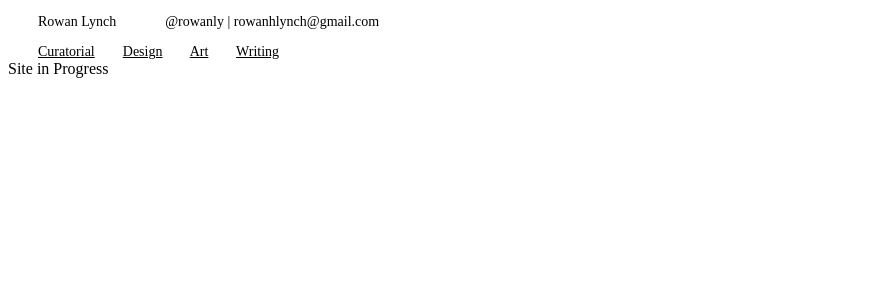
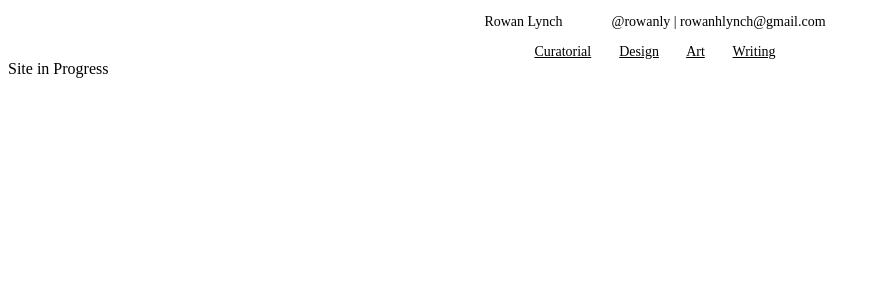
Before and after one commit to rowanpersonal/rowanpersonal.github.io, a PHP site: page / in a window 1280 px wide. Shown: the top 300 px of the page, without its empty margins (0-879 px from the left). Run offline with PHP 8.4, Linux system fonts and the light colour scheme.

Commit message:
Update site_style.css

```diff
--- a/pages/site_style.css
+++ b/pages/site_style.css
@@ -1,8 +1,9 @@
 /* rowanlynch.com stylesheet */
 
 img {
-		max-width: 500px;
-		max-height: 100%;}
+	max-width: 500px;
+	max-height: 100%;
+}
 
 body {
 		}
@@ -41,4 +42,5 @@ li {
 .header
  {font-size: 14px;
  padding-left: 30px;
+ text-align: center;
  }
```
